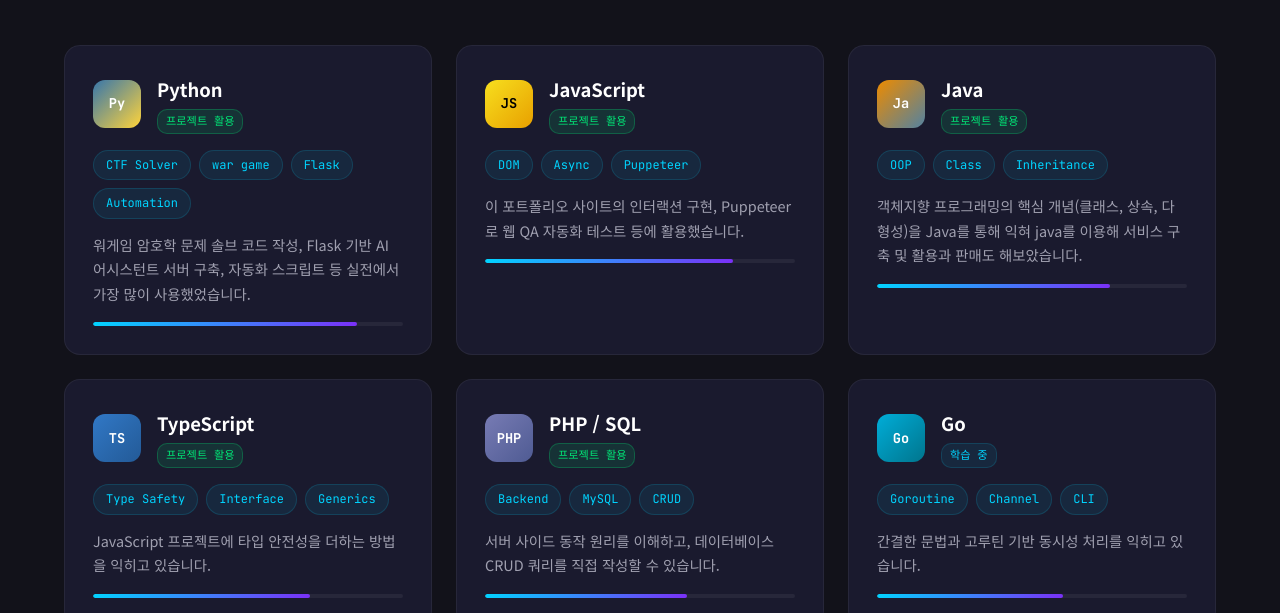
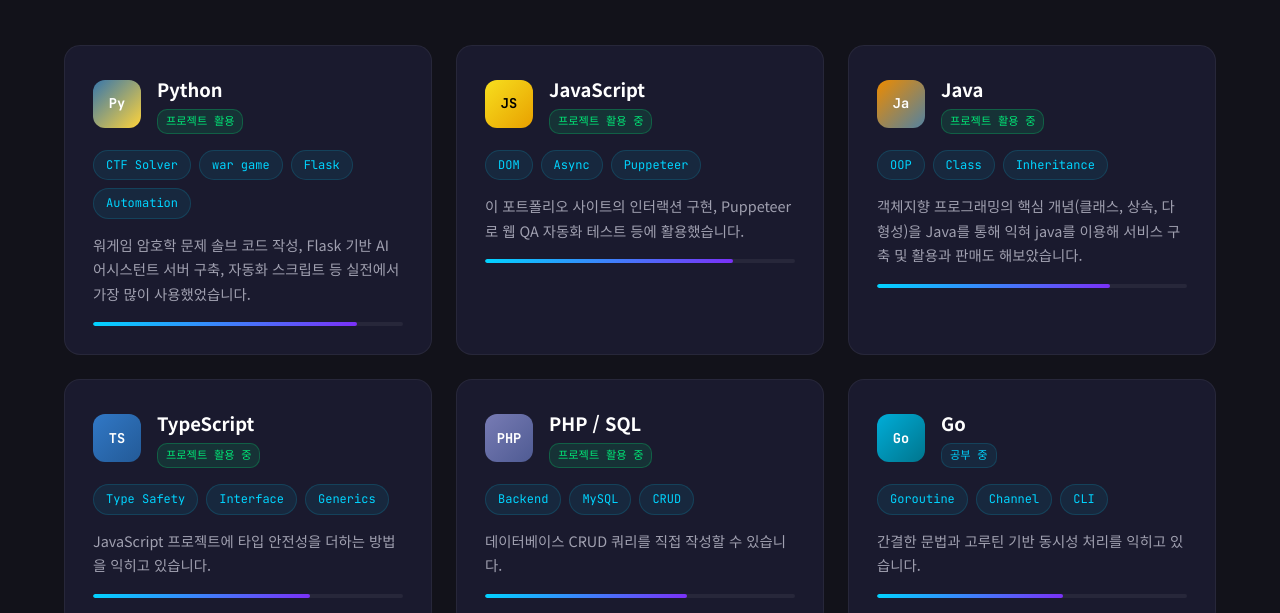
Before and after one commit to lLrich401/my-web, a plain HTML site: page languages.html in a window 1280 px wide. Shown: the part 208-821 px from the top of the page. Drawn offline with Linux system fonts and the light colour scheme.

Commit message:
Update language proficiency descriptions

```diff
--- a/languages.html
+++ b/languages.html
@@ -56,7 +56,7 @@
                         <div class="lang-icon js-bg"><span>JS</span></div>
                         <div>
                             <h3>JavaScript</h3>
-                            <span class="lang-level level-active">프로젝트 활용</span>
+                            <span class="lang-level level-active">프로젝트 활용 중</span>
                         </div>
                     </div>
                     <div class="lang-tags">
@@ -75,7 +75,7 @@
                         <div class="lang-icon java-bg"><span>Ja</span></div>
                         <div>
                             <h3>Java</h3>
-                            <span class="lang-level level-active">프로젝트 활용</span>
+                            <span class="lang-level level-active">프로젝트 활용 중</span>
                         </div>
                     </div>
                     <div class="lang-tags">
@@ -94,7 +94,7 @@
                         <div class="lang-icon ts-bg"><span>TS</span></div>
                         <div>
                             <h3>TypeScript</h3>
-                            <span class="lang-level level-active">프로젝트 활용</span>
+                            <span class="lang-level level-active">프로젝트 활용 중</span>
                         </div>
                     </div>
                     <div class="lang-tags">
@@ -113,7 +113,7 @@
                         <div class="lang-icon php-bg"><span>PHP</span></div>
                         <div>
                             <h3>PHP / SQL</h3>
-                            <span class="lang-level level-active">프로젝트 활용</span>
+                            <span class="lang-level level-active">프로젝트 활용 중</span>
                         </div>
                     </div>
                     <div class="lang-tags">
@@ -121,7 +121,7 @@
                         <span class="tag">MySQL</span>
                         <span class="tag">CRUD</span>
                     </div>
-                    <p class="lang-desc">서버 사이드 동작 원리를 이해하고, 데이터베이스 CRUD 쿼리를 직접 작성할 수 있습니다.</p>
+                    <p class="lang-desc">데이터베이스 CRUD 쿼리를 직접 작성할 수 있습니다.</p>
                     <div class="lang-bar">
                         <div class="lang-progress" data-width="65"></div>
                     </div>
@@ -132,7 +132,7 @@
                         <div class="lang-icon go-bg"><span>Go</span></div>
                         <div>
                             <h3>Go</h3>
-                            <span class="lang-level level-learning">학습 중</span>
+                            <span class="lang-level level-learning">공부 중</span>
                         </div>
                     </div>
                     <div class="lang-tags">
@@ -151,7 +151,7 @@
                         <div class="lang-icon rust-bg"><span>Rs</span></div>
                         <div>
                             <h3>Rust</h3>
-                            <span class="lang-level level-learning">학습 중</span>
+                            <span class="lang-level level-learning">공부 중</span>
                         </div>
                     </div>
                     <div class="lang-tags">
```
